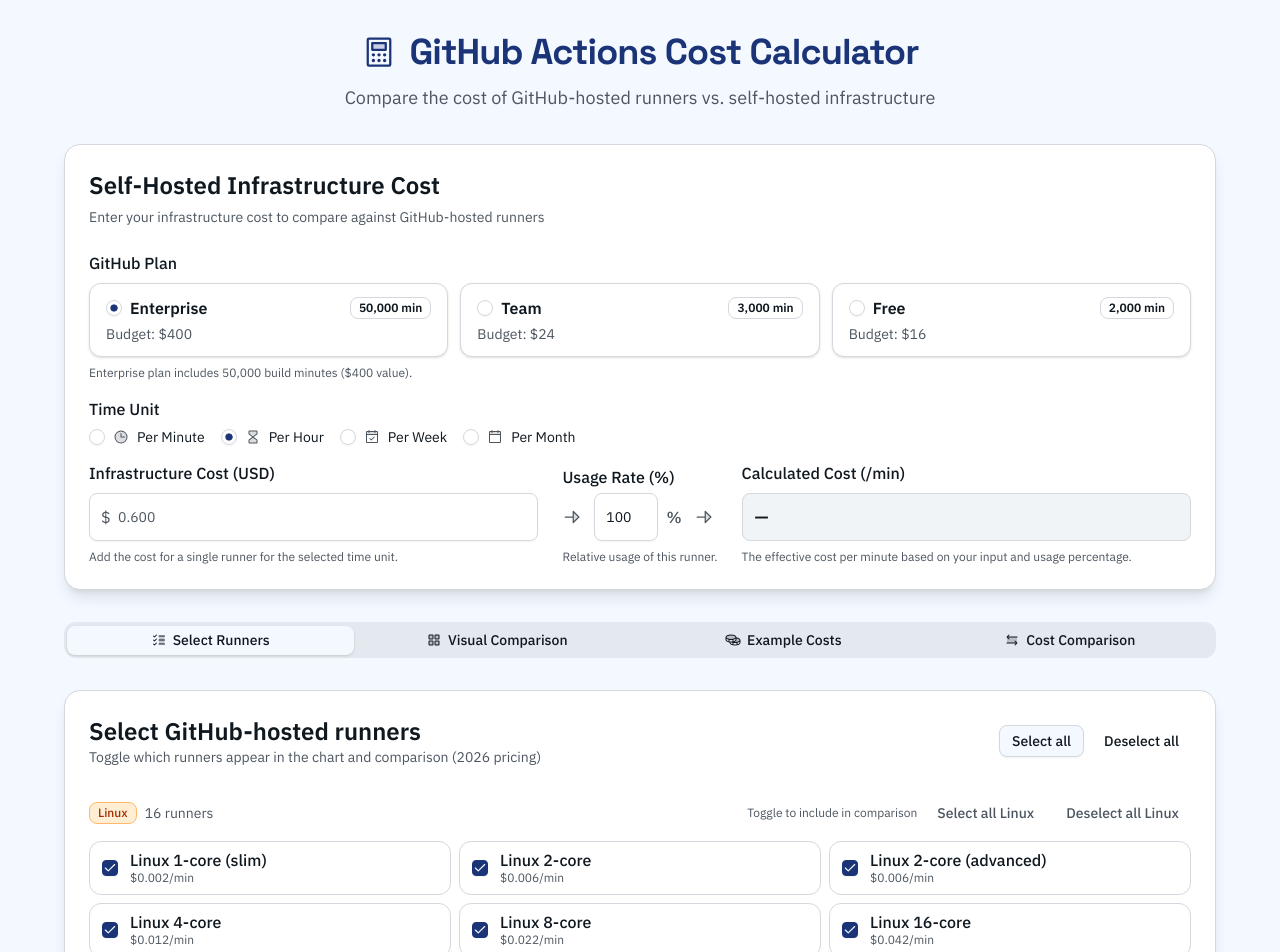
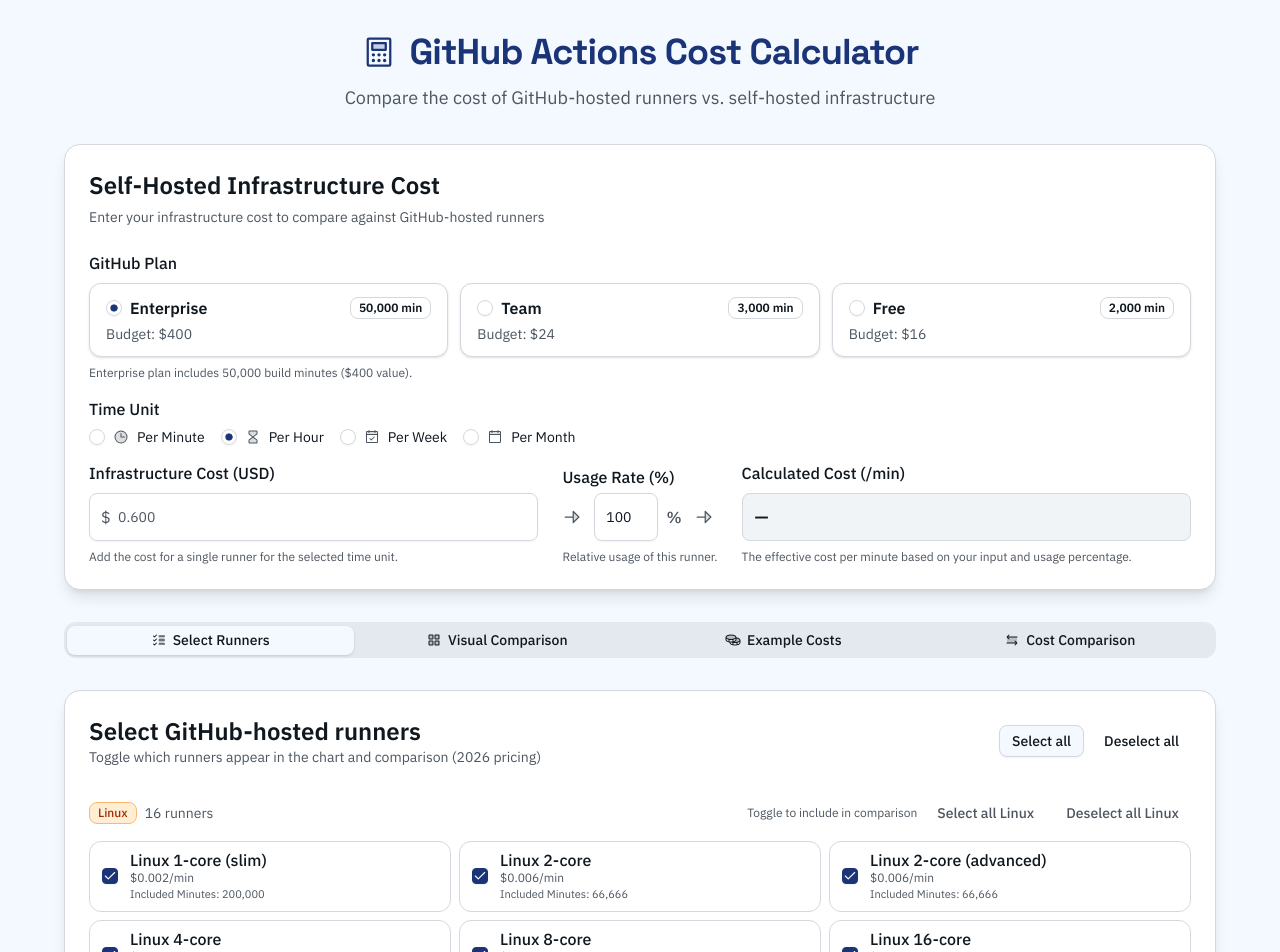
Before and after one commit to aatmmr/github-actions-cost-calculator, a React (Vite) app: page / in a window 1280 px wide. Shown: the top 952 px of the page. Built offline with nearby package versions, Linux system fonts and the light colour scheme.

Commit message:
feat(cost): add calculation for plan minutes based on budget and price per minute

```diff
--- a/src/App.tsx
+++ b/src/App.tsx
@@ -94,6 +94,11 @@
     [selectedPlan]
   )
 
+  const calculatePlanMinutes = (pricePerMinute: number) => {
+    if (!planDetails) return null
+    return Math.floor(planDetails.budgetUsd / pricePerMinute)
+  }
+
   const baseSelfHostedCostPerMinute = parsedInput !== null
     ? (() => {
         switch (timeUnit) {
@@ -180,6 +185,7 @@
       const difference = data.difference
       const isSavings = difference < 0
       const percentageDiff = (difference / data['GitHub-hosted']) * 100
+      const planMinutes = calculatePlanMinutes(data['GitHub-hosted'])
 
       return (
         <div className="bg-card border border-border rounded-lg p-3 shadow-lg">
@@ -194,6 +200,11 @@
             <p className="text-xs text-muted-foreground">
               Infrastructure: {formatCurrency(baseSelfHostedCostPerMinute ?? 0)}
             </p>
+            {planMinutes !== null && (
+              <p className="text-xs text-muted-foreground">
+                Plan coverage: {planMinutes.toLocaleString()} min
+              </p>
+            )}
             <Separator className="my-2" />
             <p className={isSavings ? 'text-success font-semibold' : 'text-destructive font-semibold'}>
               {isSavings ? 'Savings' : 'Extra cost'}: {formatCurrency(Math.abs(difference))}/min
@@ -471,6 +482,7 @@
                       </div>
                       <div className="grid gap-2 md:grid-cols-2 lg:grid-cols-3">
                         {runnersForOS.map((runner) => {
+                          const planMinutes = calculatePlanMinutes(runner.pricePerMinute)
                           const checked = selectedRunners.includes(runner.id)
                           return (
                             <label
@@ -493,6 +505,9 @@
                               <div className="flex flex-col">
                                 <span className="font-medium leading-tight">{runner.name}</span>
                                 <span className="text-xs text-muted-foreground">{formatCurrency(runner.pricePerMinute)}/min</span>
+                                {planMinutes !== null && (
+                                  <span className="text-[11px] text-muted-foreground">Included Minutes: {planMinutes.toLocaleString()}</span>
+                                )}
                               </div>
                             </label>
                           )
@@ -609,6 +624,11 @@
                               <Badge variant="outline" className={getOSBadgeColor(runner.os)}>{runner.os}</Badge>
                               <span className="font-medium text-foreground">{runner.name}</span>
                             </div>
+                            {planDetails && (
+                              <p className="text-[11px] text-muted-foreground mt-1">
+                                Included Minutes: {calculatePlanMinutes(runner.pricePerMinute)?.toLocaleString()}
+                              </p>
+                            )}
                           </td>
                           <td className="py-3 px-2 text-right tabular-nums">
                             {(() => {
@@ -679,6 +699,11 @@
                             <p className="text-sm text-muted-foreground">
                               GitHub-hosted: {formatCurrency(runner.pricePerMinute)}/min
                             </p>
+                            {planDetails && (
+                              <p className="text-xs text-muted-foreground">
+                                Included Minutes available: {calculatePlanMinutes(runner.pricePerMinute)?.toLocaleString()}
+                              </p>
+                            )}
                           </div>
 
                           {selfHostedCostPerMinute !== null && (
```
